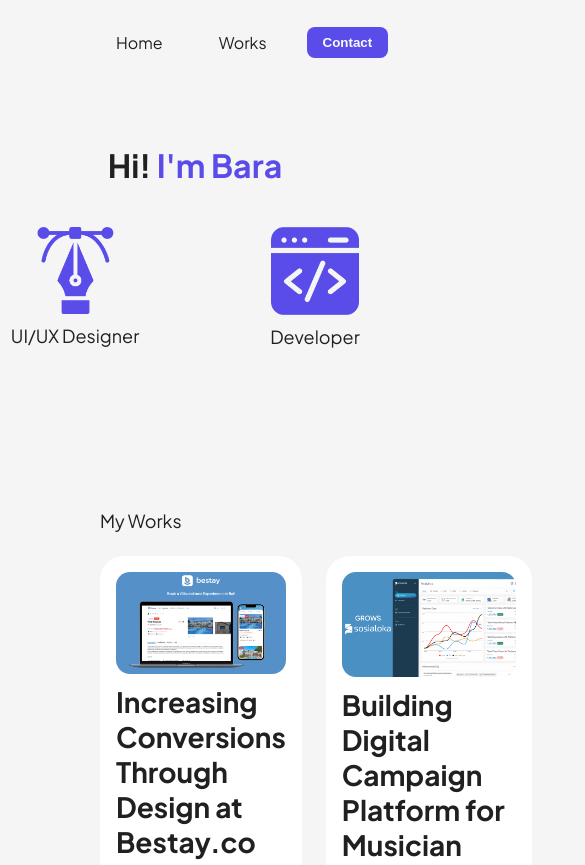
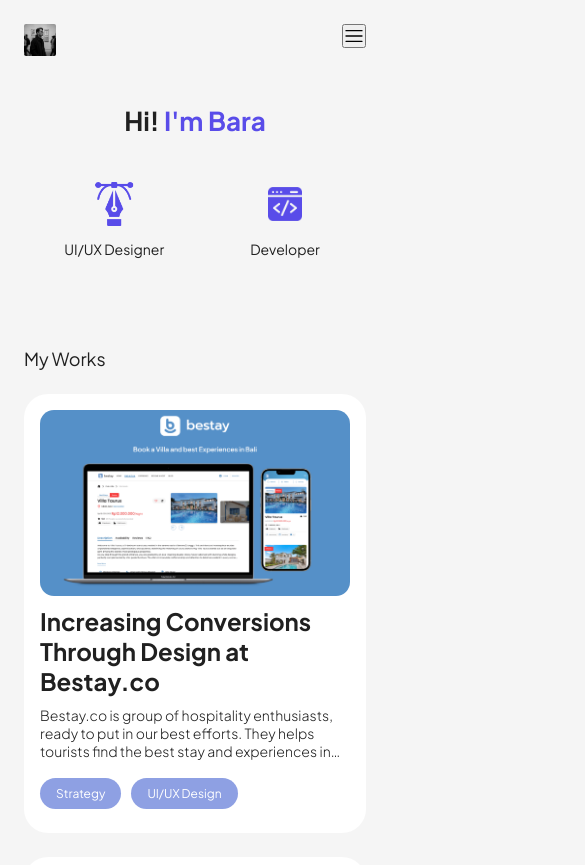
Before and after one commit to barapelealu/belajar-ngoding, a plain HTML site: page index.html in a window 390 px wide. Shown: the top 865 px of the page, 585 px wide, since content can reach past the window. Drawn offline with Linux system fonts and the light colour scheme.

Commit message:
27oct2025

```diff
--- a/index.css
+++ b/index.css
@@ -33,6 +33,13 @@ li {
   gap: 24px;
   color: var(--primary-color);
 }
+
+.hamburger-menu {
+  display: none;
+  width: 24px;
+  height: 24px;
+}
+
 .nav-items li:hover {
   background-color: #dedbfb;
   padding: 8px 16px;
@@ -224,12 +231,12 @@ p {
 }
 
 .review-section {
+  /* color: var(--background-color); */
   display: flex;
   flex-direction: column;
   align-items: left;
   padding: 60px 100px;
   gap: 24px;
-  color: var(--background-color);
 }
 
 .review-list {
@@ -240,11 +247,12 @@ p {
 }
 
 .review-card {
+  background-color: var(--card-color);
   display: flex;
   flex-direction: column;
-  color: var(--card-color);
   border-radius: 8px;
   gap: 16px;
+  border: 1px solid #8ea0e3;
 }
 
 .profile-detail {
@@ -294,3 +302,77 @@ p {
   font-size: 12px;
   font-weight: 400;
 }
+
+@media only screen and (max-width: 600px) {
+  .nav-items {
+    display: none;
+    align-items: center;
+    gap: 24px;
+    color: var(--primary-color);
+  }
+  .navbar {
+    padding: 24px 24px;
+  }
+  .hamburger-menu {
+    display: block;
+  }
+  .hero-section {
+    padding: 24px 24px;
+  }
+  .hero-img {
+    width: 50%;
+    height: 50%;
+  }
+  h1 {
+    font-size: 26px;
+  }
+  .hero-card {
+    gap: 60px;
+    padding: 21px 55px;
+  }
+  .img-text {
+    font-size: 14px;
+  }
+  .work-section {
+    padding: 24px 24px;
+  }
+  .case-study-list {
+    display: grid;
+    grid-template-columns: repeat(1, 1fr);
+    padding: 0px;
+  }
+  h4 {
+    font-size: 24px;
+  }
+  .card-description {
+    font-size: 14px;
+  }
+  .card-label {
+    font-size: 12px;
+  }
+  .intro-section {
+    padding: 24px;
+  }
+  .intro-container {
+    display: grid;
+    grid-template-columns: repeat(1, 1fr);
+  }
+  .intro-description {
+    font-size: 14px;
+  }
+  .profile-img {
+    width: 100%;
+    height: auto;
+    object-fit: cover;
+  }
+  .review-section {
+    padding: 24px;
+  }
+  .review-list {
+    display: grid;
+    grid-template-columns: repeat(1, 1fr);
+  }
+  .review-card {
+    padding: 16px 16px;
+  }
+}
--- a/index.html
+++ b/index.html
@@ -21,6 +21,14 @@
         <li>Works</li>
         <button class="CTA-Button">Contact</button>
       </ul>
+      <button class="hamburger-menu">
+        <img
+          src="img asset/Hamburger Menu Icon.svg"
+          alt="Hamburger"
+          width="100%"
+          height="100%"
+        />
+      </button>
     </nav>
     <div class="hero-section">
       <h1>
@@ -34,7 +42,7 @@
             alt="uiuxdesigner-icon"
             class="hero-img"
           />
-          <p>UI/UX Designer</p>
+          <p class="img-text">UI/UX Designer</p>
         </li>
         <li class="img-container">
           <img
@@ -42,7 +50,7 @@
             alt="developer-icon"
             class="hero-img"
           />
-          <p>Developer</p>
+          <p class="img-text">Developer</p>
         </li>
       </ul>
     </div>
```
Also changed, not shown: img asset/Hamburger Menu Icon.svg (added).
